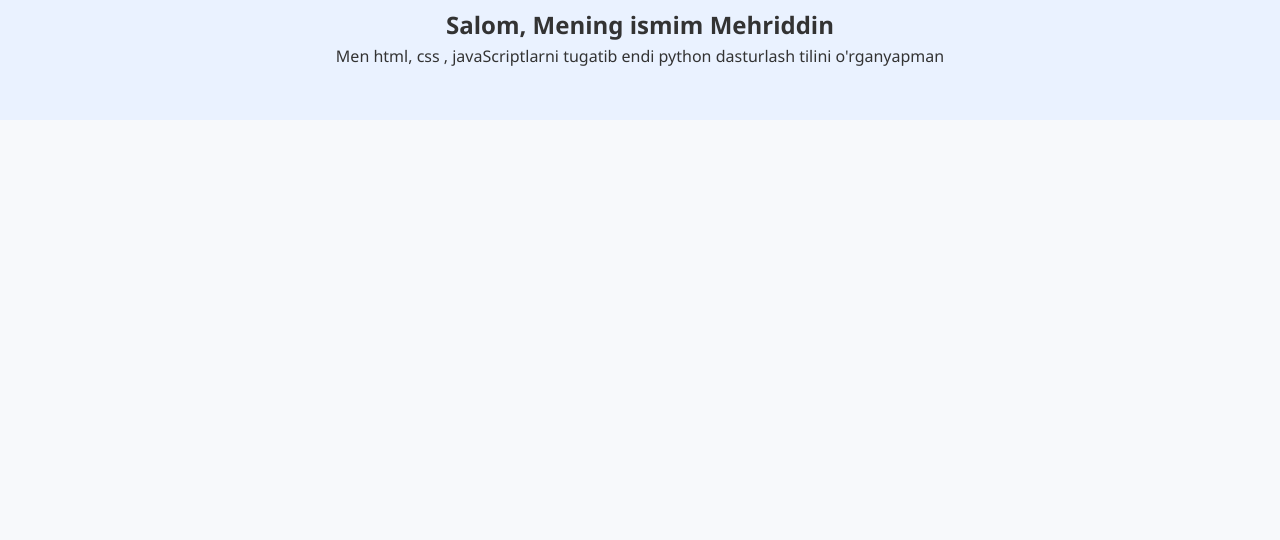
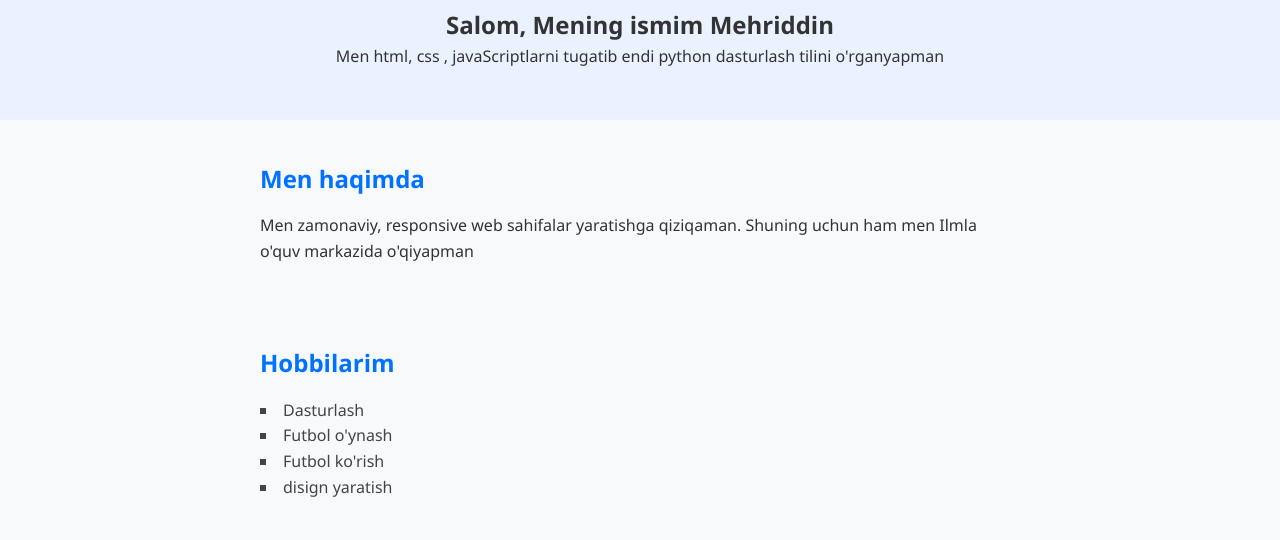
Before and after one commit to Mekh22/random-web, a plain HTML site: page index.html in a window 1280 px wide. Shown: the part 271-811 px from the top of the page. Drawn offline with Linux system fonts and the light colour scheme.

Commit message:
add section

```diff
--- a/index.html
+++ b/index.html
@@ -30,6 +30,21 @@
       <p>Men html, css , javaScriptlarni tugatib endi python dasturlash tilini o'rganyapman</p>
     </section>
 
+    <section id="about" class="section">
+        <h2>Men haqimda</h2>
+        <p>Men zamonaviy, responsive web sahifalar yaratishga qiziqaman. Shuning uchun ham men Ilmla o'quv markazida o'qiyapman</p>
+      </section>
+
+      <section id="hobbies" class="section">
+        <h2>Hobbilarim</h2>
+        <ul class="hobby-list">
+          <li>Dasturlash</li>
+          <li>Futbol o'ynash</li>
+          <li>Futbol ko'rish</li>
+          <li>disign yaratish</li>
+        </ul>
+      </section>
+
 
 </body>
 </html>
```
